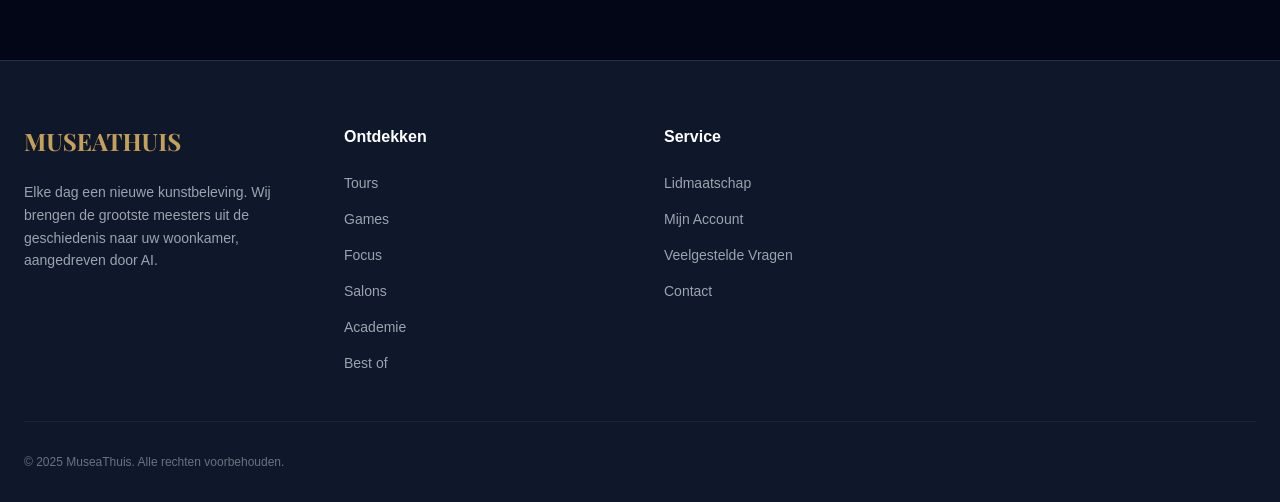
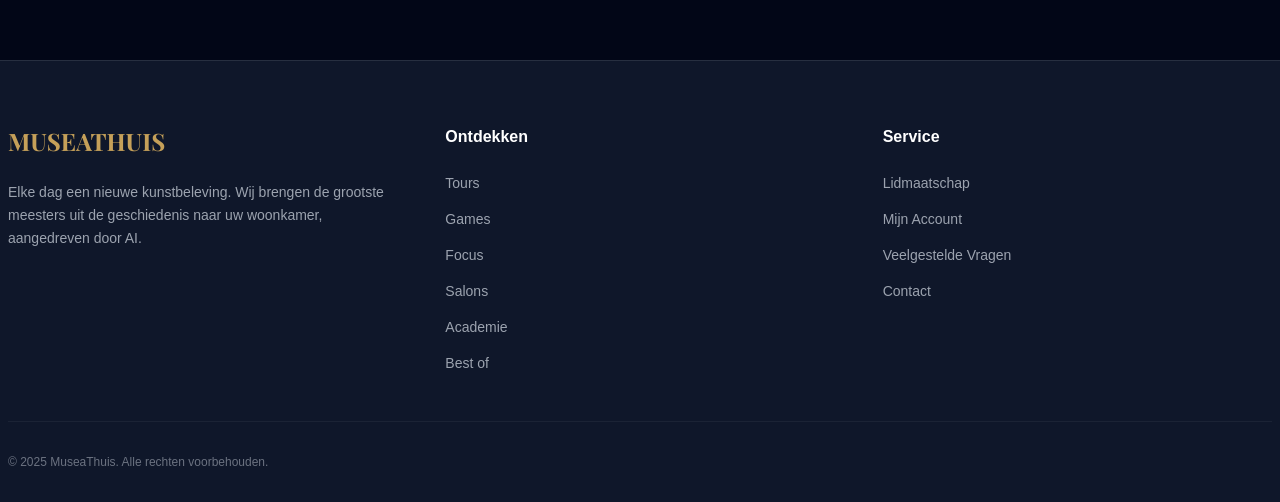
Before and after one commit to HerrMattie/museathuis, a Next.js app: page / in a window 1280 px wide. Shown: the part 820-1322 px from the top of the page. Built offline with nearby package versions, Linux system fonts and the light colour scheme; no server answers; the database is empty; a web font is replaced by a local one.

Commit message:
Update Footer.tsx

```diff
--- a/components/layout/Footer.tsx
+++ b/components/layout/Footer.tsx
@@ -1,5 +1,4 @@
 'use client'; // <--- ADD THIS LINE AT THE VERY TOP
-
 
 import Link from 'next/link';
 import { Instagram, Twitter, Facebook, Mail } from 'lucide-react';
@@ -7,8 +6,8 @@ import { Instagram, Twitter, Facebook, Mail } from 'lucide-react';
 export default function Footer() {
   return (
     <footer className="bg-midnight-900 border-t border-white/10 pt-16 pb-8 mt-auto">
-      <div className="container mx-auto px-6">
-        <div className="grid grid-cols-1 md:grid-cols-4 gap-12 mb-12">
+      <div className="container mx-auto px-2">
+        <div className="grid grid-cols-1 md:grid-cols-3 gap-12 mb-12">
 
           {/* Kolom 1: Brand */}
           <div className="col-span-1 md:col-span-1">
```
